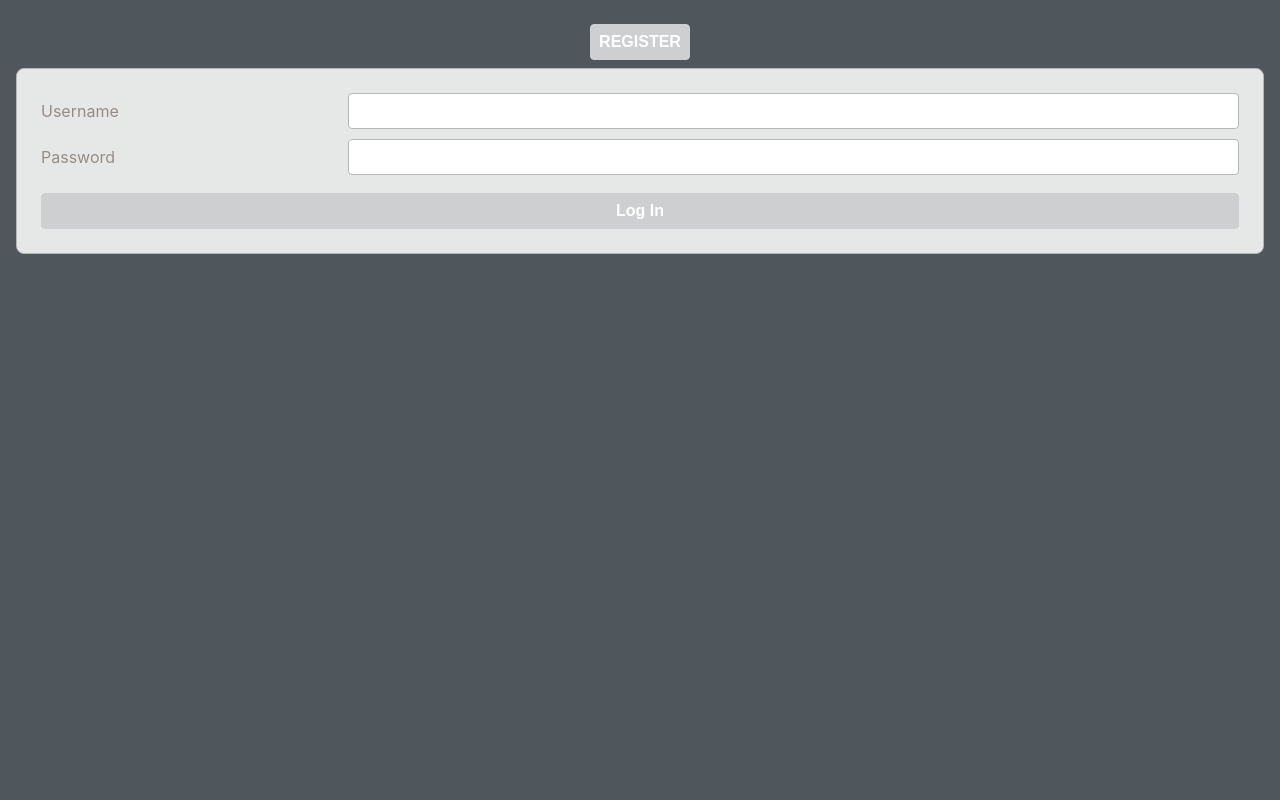
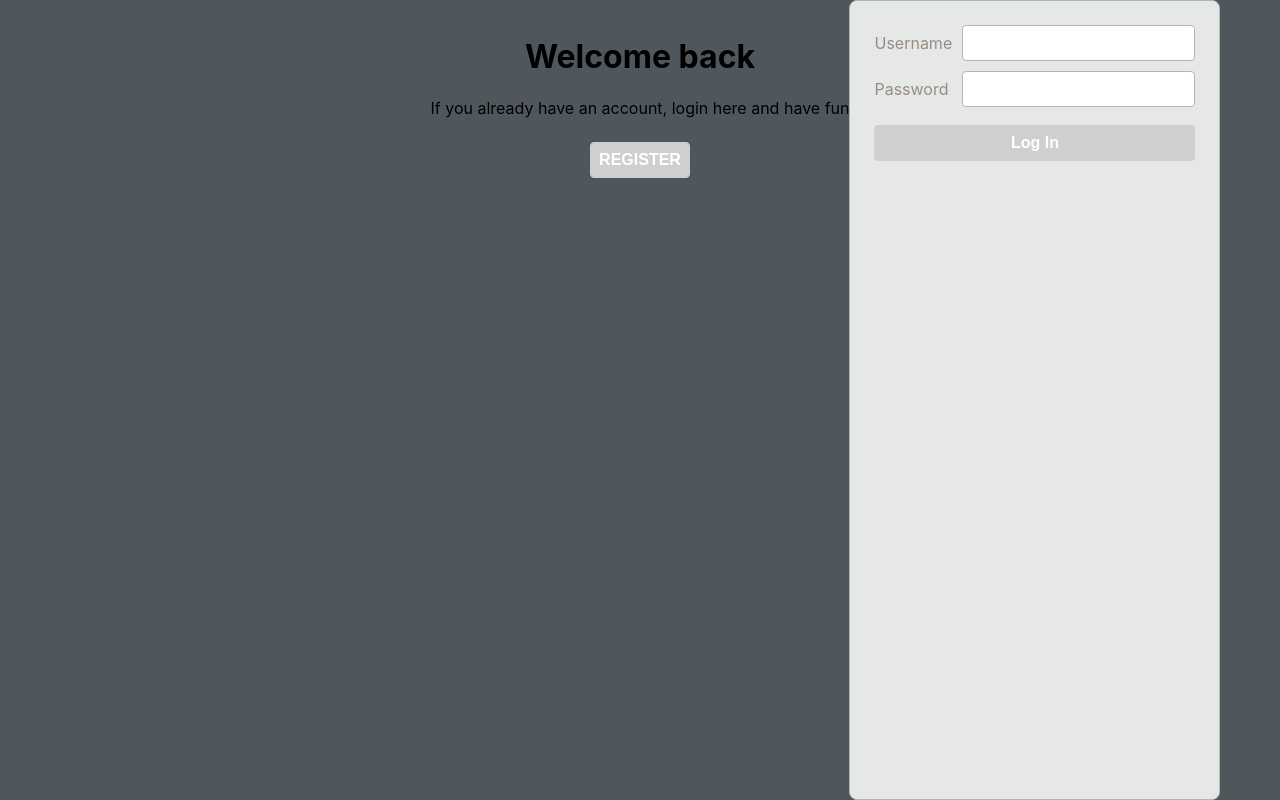
Before and after one commit to jfranzm/Dissonance, a React (Create React App) app: page / in a window 1280 px wide. Built offline with nearby package versions, Linux system fonts and the light colour scheme.

Commit message:
update AuthPage components

```diff
--- a/models/user.js
+++ b/models/user.js
@@ -29,9 +29,7 @@ const userSchema = new Schema({
 });
 
 userSchema.pre('save', async function (next) {
-    // 'this' is the user doc
     if (!this.isModified('password')) return next();
-    // update the password with the computed hash
     this.password = await bcrypt.hash(this.password, SALT_ROUNDS);
     return next();
 });
--- a/src/pages/App/App.js
+++ b/src/pages/App/App.js
@@ -4,8 +4,7 @@ import { Routes, Route } from 'react-router-dom';
 
 // Components
 import AuthPage from '../AuthPage/AuthPage';
-import NewOrderPage from '../NewOrderPage/NewOrderPage';
-import OrderHistoryPage from '../OrderHistoryPage/OrderHistoryPage';
+import MainHubPage from '../MainHubPage/MainHubPage';
 import NavBar from '../../components/NavBar/NavBar';
 
 // Helpers
@@ -23,8 +22,7 @@ export default function App() {
           <NavBar user={user} setUser={setUser} />
             <Routes>
               {/* Route components in here */}
-              <Route path="/orders/new" element={<NewOrderPage />} />
-              <Route path="/orders" element={<OrderHistoryPage />} />
+              <Route path="/" element={<MainHubPage />} />
             </Routes>
           </>
           :
--- /dev/null
+++ b/src/pages/AuthPage/AuthPage.css
@@ -0,0 +1,13 @@
+.AuthPage {
+    height: 100%;
+    display: flex;
+    justify-content: center;
+    align-items: center;
+  }
+
+.form-container {
+    position: absolute;
+    top: 0;
+    height: 100%;
+    transition: all 0.6s ease-in-out;
+}
--- a/src/pages/AuthPage/AuthPage.jsx
+++ b/src/pages/AuthPage/AuthPage.jsx
@@ -1,4 +1,5 @@
 // Compoenents
+import './AuthPage.css'
 import { useState } from 'react';
 import SignUpForm from "../../components/SignUpForm/SignUpForm";
 import LoginForm from "../../components/LoginForm/LoginForm";
@@ -7,10 +8,21 @@ export default function AuthPage({ setUser }) {
   const [showLogin, setShowLogin] = useState(true);
   return (
     <main className="AuthPage">
-      <div>
+      <div className='overlay-container'>
+        <div className='overlay'>
+          {showLogin ?
+            <div className='overlay-panel overlay-left'>
+              <h1 className='title'>Welcome back</h1>
+              <p>If you already have an account, login here and have fun</p></div>:
+            <div className='overlay-panel overlay-right'>
+              <h1 className='title'>Join the fun now</h1>
+              <p>If you don't have an account yet, register here and join the party</p>
+            </div>
+          }
         <button onClick={() => setShowLogin(!showLogin)}>{showLogin ? 'REGISTER' : 'LOG IN'}</button>
+        </div>
       </div>
-      {showLogin ? <LoginForm setUser={setUser} /> : <SignUpForm setUser={setUser} />}
+      {showLogin ? <LoginForm className="form-container"setUser={setUser} /> : <SignUpForm className="form-container"setUser={setUser} />}
     </main>
   );
 }
--- /dev/null
+++ b/src/pages/MainHubPage/MainHubPage.jsx
@@ -0,0 +1,6 @@
+export default function MainHubPage() {
+    return (
+        <>
+        </>
+    )
+}
--- a/src/pages/NewOrderPage/NewOrderPage.jsx
+++ /dev/null
@@ -1,5 +0,0 @@
-export default function NewOrderPage() {
-  return (
-    <h1>NewOrderPage</h1>
-  );
-}
--- a/src/pages/OrderHistoryPage/OrderHistoryPage.jsx
+++ /dev/null
@@ -1,15 +0,0 @@
-import * as userServices from '../../utilities/services/users'
-
-export default function OrderHistoryPage() {
-  async function handleCheckToken() {
-    const expDate = await userServices.checkToken()
-    console.log(expDate)
-  }
-  return (
-    <>
-    <h1>OrderHistoryPage</h1>
-    <button onClick={handleCheckToken}>Check When My Login Expires</button>
-    </>
-
-  );
-}
```
Also changed, not shown: src/index.css (line endings or trailing spaces).
